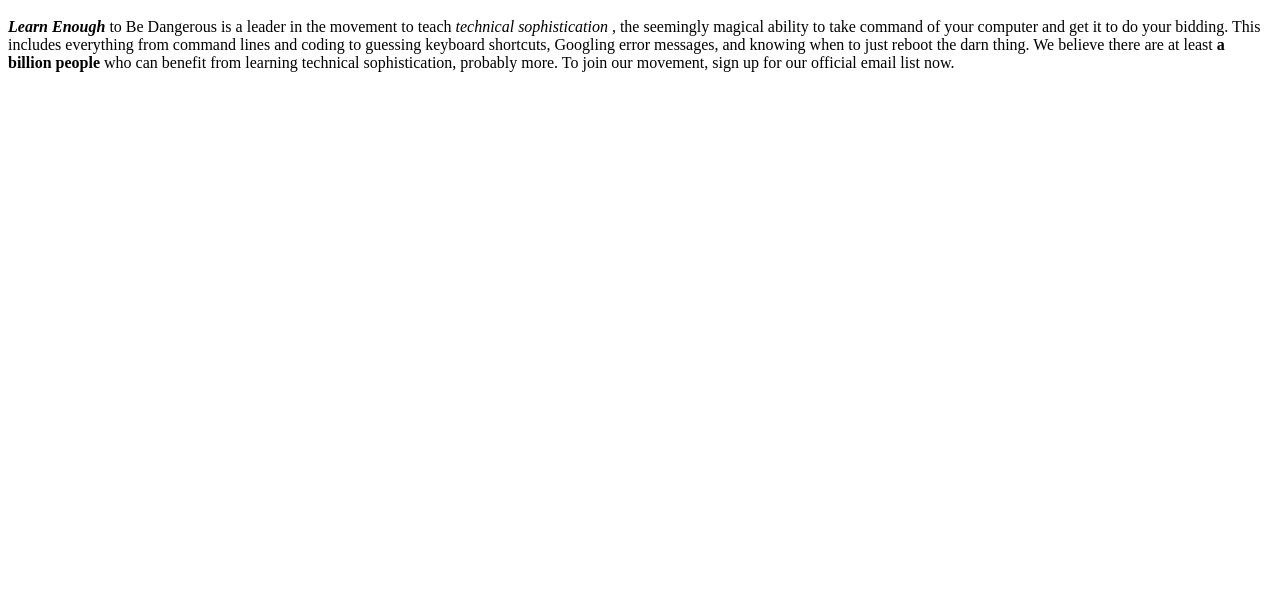
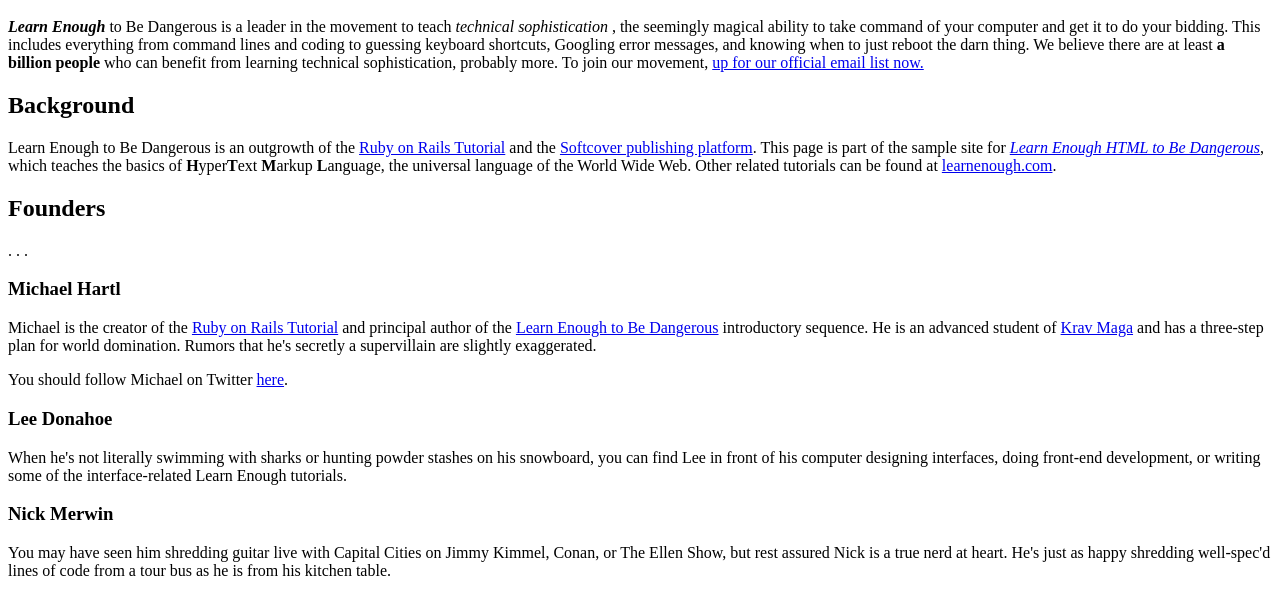
Before and after one commit to DionSha/sample_website, a plain HTML site: page index.html in a window 1280 px wide. Shown: the part 339-935 px from the top of the page. Before the commit the page ends 800 px from the top, so only its background shows below. Drawn offline with Linux system fonts and the light colour scheme.

Commit message:
added founders bios and links

```diff
--- a/index.html
+++ b/index.html
@@ -27,7 +27,61 @@
       Googling error messages, and knowing when to just reboot the darn thing.
       We believe there are at least <strong> a billion people </strong> who can benefit from
       learning technical sophistication, probably more. To join our
-      movement, sign up for our official email list now.
+      movement, <a href="https://learnenough.com/email"> up for our official email list now. </a>
+    </p>
+
+    <h2>Background</h2>
+
+    <p>
+      Learn Enough to Be Dangerous is an outgrowth of the
+      <a href="https://railstutorial.org/">Ruby on Rails Tutorial</a> and the
+      <a href="https://www.softcover.io/">Softcover publishing platform</a>.
+      This page is part of the sample site for
+      <a href="https://www.learnenough.com/html"><em>Learn Enough HTML to
+      Be Dangerous</em></a>, which teaches the basics of
+      <strong>H</strong>yper<strong>T</strong>ext <strong>M</strong>arkup
+      <strong>L</strong>anguage, the universal language of the World Wide Web.
+      Other related tutorials can be found at
+      <a href="https://www.learnenough.com/">learnenough.com</a>.
+    </p>
+
+    <h2>Founders</h2>
+    .
+    .
+    .
+    <h3>Michael Hartl</h3>
+
+    <p>
+      Michael is the creator of the <a href="https://www.railstutorial.org/">
+      Ruby on Rails Tutorial</a> and principal author of the
+      <a href="https://www.learnenough.com/">Learn Enough to Be Dangerous</a>
+      introductory sequence. He is an advanced student of
+      <a href="https://www.kravmaga.com/">Krav Maga</a> and has a three-step
+      plan for world domination. Rumors that he's secretly a supervillain
+      are slightly exaggerated.
+    </p>
+
+    <p>
+      You should follow Michael on Twitter
+      <a href="http://twitter.com/mhartl">here</a>.
+    </p>
+
+    <h3>Lee Donahoe</h3>
+
+    <p>
+      When he's not literally swimming with sharks or hunting powder stashes
+      on his snowboard, you can find Lee in front of his computer designing
+      interfaces, doing front-end development, or writing some of the
+      interface-related Learn Enough tutorials.
+    </p>
+
+    <h3>Nick Merwin</h3>
+
+    <p>
+      You may have seen him shredding guitar live with Capital Cities on Jimmy
+      Kimmel, Conan, or The Ellen Show, but rest assured Nick is a true nerd
+      at heart. He's just as happy shredding well-spec'd lines of code from a
+      tour bus as he is from his kitchen table.
     </p>
   </body>
 </html>
```
